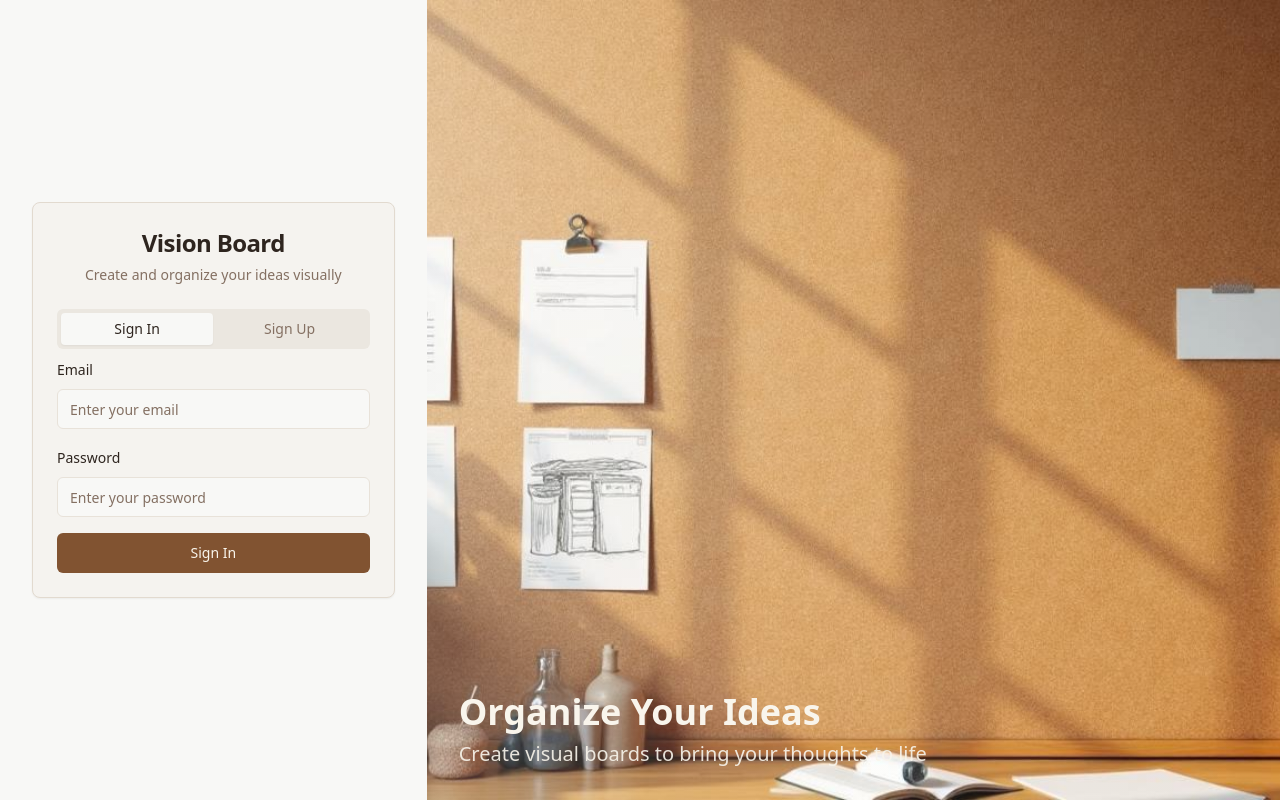
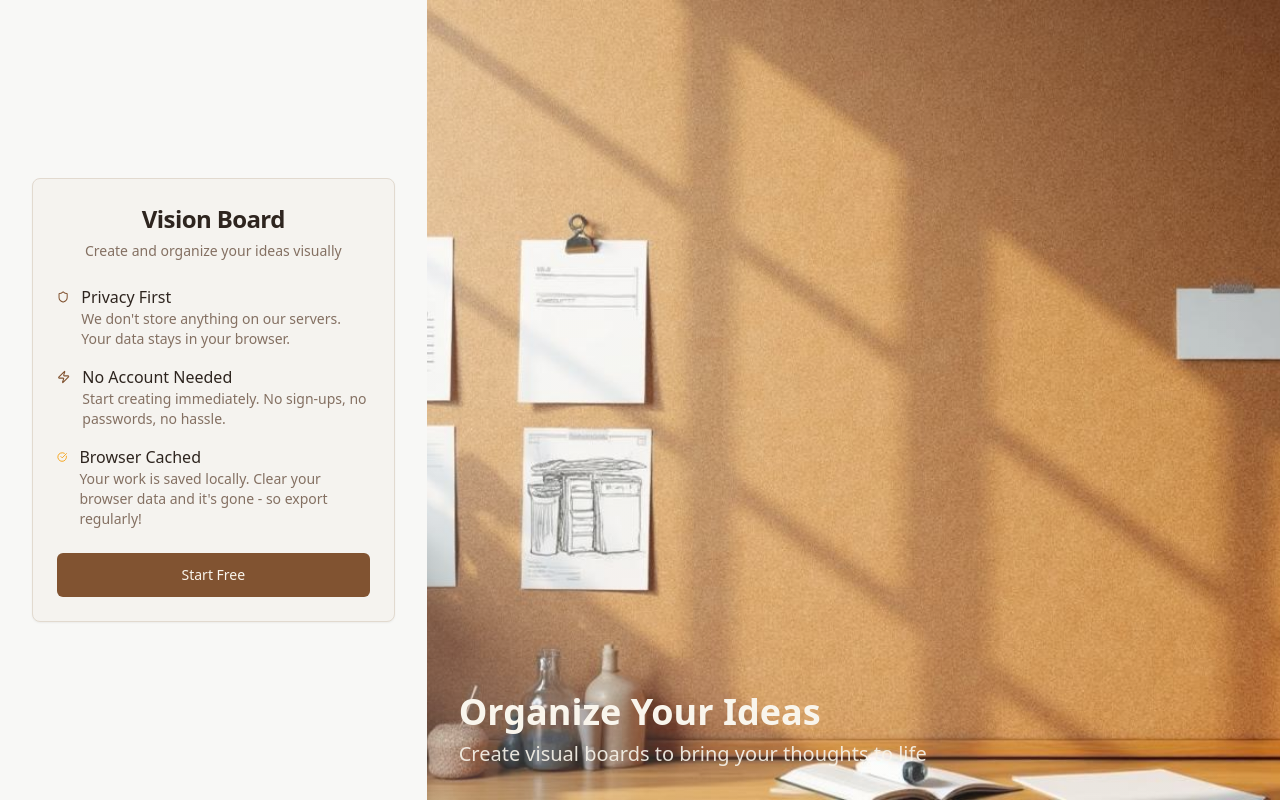
Before and after one commit to tuirk/vision-pinboard, a React (Vite) app: page / in a window 1280 px wide. Built offline with nearby package versions, Linux system fonts and the light colour scheme.

Commit message:
Remove auth and Supabase
Remove Supabase integration and authentication flow. Replace with introductory text explaining the app's local-first nature, data storage (browser cache only), and a "Start Free" button.

```diff
--- a/src/pages/Auth.tsx
+++ b/src/pages/Auth.tsx
@@ -1,45 +1,17 @@
-import { useState } from "react";
 import { Button } from "@/components/ui/button";
-import { Input } from "@/components/ui/input";
-import { Label } from "@/components/ui/label";
 import { Card, CardContent, CardDescription, CardHeader, CardTitle } from "@/components/ui/card";
-import { Tabs, TabsContent, TabsList, TabsTrigger } from "@/components/ui/tabs";
+import { CheckCircle, Shield, Zap } from "lucide-react";
 import welcomeImage from "@/assets/welcome-image.jpg";
 
 interface AuthProps {
-  onAuthSuccess: () => void;
+  onStart: () => void;
 }
 
-export const Auth = ({ onAuthSuccess }: AuthProps) => {
-  const [isLoading, setIsLoading] = useState(false);
-  const [email, setEmail] = useState("");
-  const [password, setPassword] = useState("");
-
-  const handleSignIn = async (e: React.FormEvent) => {
-    e.preventDefault();
-    setIsLoading(true);
-
-    // Dummy authentication - just simulate loading
-    setTimeout(() => {
-      setIsLoading(false);
-      onAuthSuccess();
-    }, 1000);
-  };
-
-  const handleSignUp = async (e: React.FormEvent) => {
-    e.preventDefault();
-    setIsLoading(true);
-
-    // Dummy authentication - just simulate loading
-    setTimeout(() => {
-      setIsLoading(false);
-      onAuthSuccess();
-    }, 1000);
-  };
+export const Auth = ({ onStart }: AuthProps) => {
 
   return (
     <div className="min-h-screen flex">
-      {/* Left side - Auth Form (1/3) */}
+      {/* Left side - Info & CTA (1/3) */}
       <div className="w-1/3 flex items-center justify-center p-8 bg-background">
         <Card className="w-full max-w-md">
           <CardHeader className="text-center">
@@ -48,73 +20,36 @@ export const Auth = ({ onAuthSuccess }: AuthProps) => {
               Create and organize your ideas visually
             </CardDescription>
           </CardHeader>
-          <CardContent>
-            <Tabs defaultValue="signin" className="w-full">
-              <TabsList className="grid w-full grid-cols-2">
-                <TabsTrigger value="signin">Sign In</TabsTrigger>
-                <TabsTrigger value="signup">Sign Up</TabsTrigger>
-              </TabsList>
+          <CardContent className="space-y-6">
+            <div className="space-y-4">
+              <div className="flex items-start gap-3">
+                <Shield className="h-5 w-5 text-primary mt-0.5" />
+                <div>
+                  <h3 className="font-medium text-foreground">Privacy First</h3>
+                  <p className="text-sm text-muted-foreground">We don't store anything on our servers. Your data stays in your browser.</p>
+                </div>
+              </div>
 
-              <TabsContent value="signin" className="space-y-4">
-                <form onSubmit={handleSignIn} className="space-y-4">
-                  <div className="space-y-2">
-                    <Label htmlFor="signin-email">Email</Label>
-                    <Input
-                      id="signin-email"
-                      type="email"
-                      placeholder="Enter your email"
-                      value={email}
-                      onChange={(e) => setEmail(e.target.value)}
-                      required
-                    />
-                  </div>
-                  <div className="space-y-2">
-                    <Label htmlFor="signin-password">Password</Label>
-                    <Input
-                      id="signin-password"
-                      type="password"
-                      placeholder="Enter your password"
-                      value={password}
-                      onChange={(e) => setPassword(e.target.value)}
-                      required
-                    />
-                  </div>
-                  <Button type="submit" className="w-full" disabled={isLoading}>
-                    {isLoading ? "Signing In..." : "Sign In"}
-                  </Button>
-                </form>
-              </TabsContent>
+              <div className="flex items-start gap-3">
+                <Zap className="h-5 w-5 text-primary mt-0.5" />
+                <div>
+                  <h3 className="font-medium text-foreground">No Account Needed</h3>
+                  <p className="text-sm text-muted-foreground">Start creating immediately. No sign-ups, no passwords, no hassle.</p>
+                </div>
+              </div>
 
-              <TabsContent value="signup" className="space-y-4">
-                <form onSubmit={handleSignUp} className="space-y-4">
-                  <div className="space-y-2">
-                    <Label htmlFor="signup-email">Email</Label>
-                    <Input
-                      id="signup-email"
-                      type="email"
-                      placeholder="Enter your email"
-                      value={email}
-                      onChange={(e) => setEmail(e.target.value)}
-                      required
-                    />
-                  </div>
-                  <div className="space-y-2">
-                    <Label htmlFor="signup-password">Password</Label>
-                    <Input
-                      id="signup-password"
-                      type="password"
-                      placeholder="Create a password"
-                      value={password}
-                      onChange={(e) => setPassword(e.target.value)}
-                      required
-                    />
-                  </div>
-                  <Button type="submit" className="w-full" disabled={isLoading}>
-                    {isLoading ? "Creating Account..." : "Sign Up"}
-                  </Button>
-                </form>
-              </TabsContent>
-            </Tabs>
+              <div className="flex items-start gap-3">
+                <CheckCircle className="h-5 w-5 text-amber-500 mt-0.5" />
+                <div>
+                  <h3 className="font-medium text-foreground">Browser Cached</h3>
+                  <p className="text-sm text-muted-foreground">Your work is saved locally. Clear your browser data and it's gone - so export regularly!</p>
+                </div>
+              </div>
+            </div>
+
+            <Button onClick={onStart} className="w-full" size="lg">
+              Start Free
+            </Button>
           </CardContent>
         </Card>
       </div>
--- a/src/pages/Index.tsx
+++ b/src/pages/Index.tsx
@@ -3,14 +3,14 @@ import { VisionBoard } from "@/components/VisionBoard";
 import { Auth } from "./Auth";
 
 const Index = () => {
-  const [isAuthenticated, setIsAuthenticated] = useState(false);
+  const [showBoard, setShowBoard] = useState(false);
 
-  const handleAuthSuccess = () => {
-    setIsAuthenticated(true);
+  const handleStart = () => {
+    setShowBoard(true);
   };
 
-  if (!isAuthenticated) {
-    return <Auth onAuthSuccess={handleAuthSuccess} />;
+  if (!showBoard) {
+    return <Auth onStart={handleStart} />;
   }
 
   return <VisionBoard />;
```
